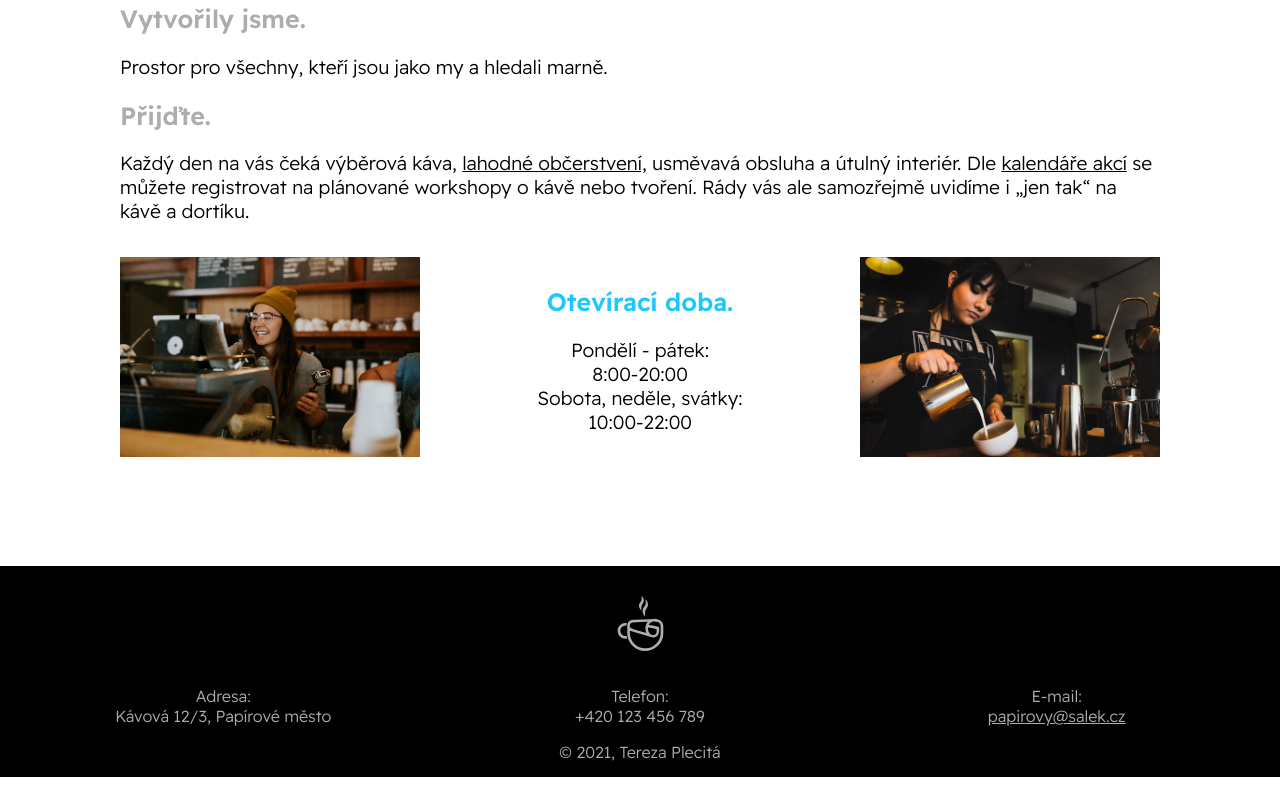
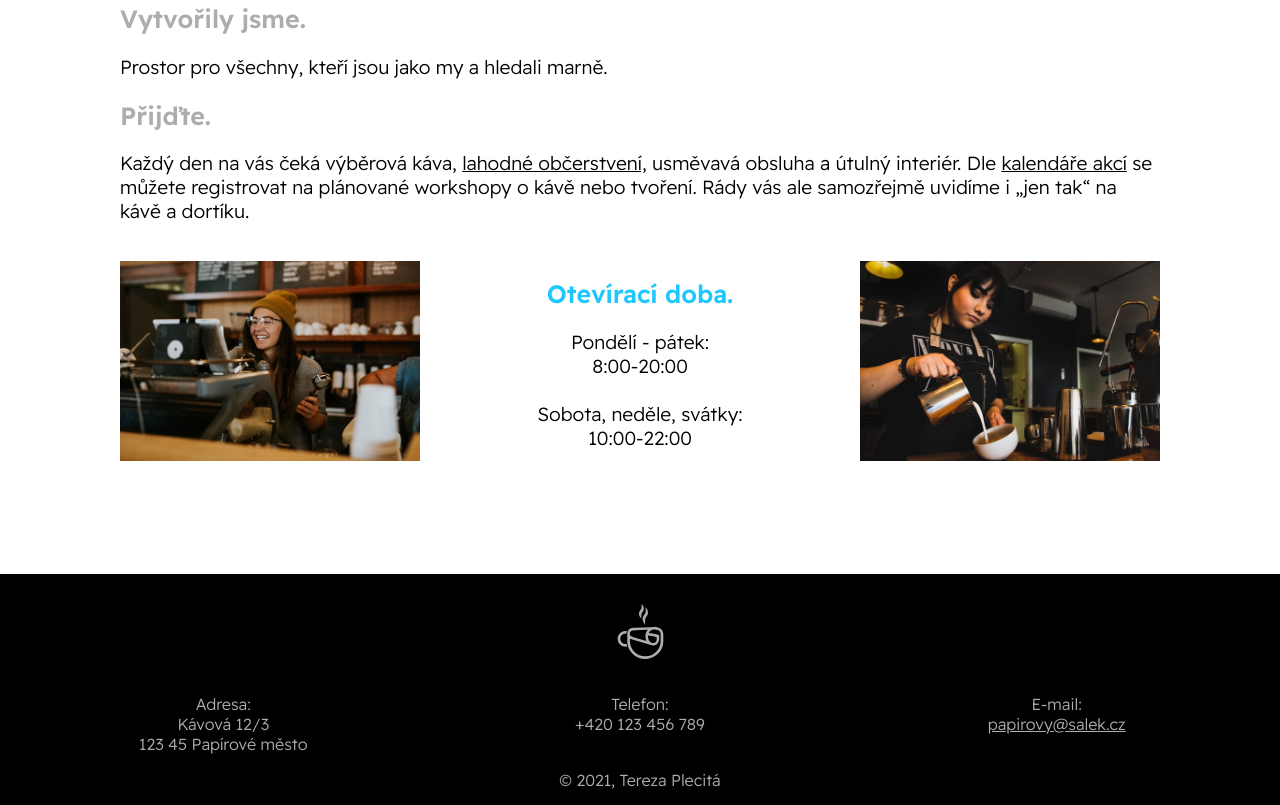
Before and after one commit to tbuchtova/zaverecny_projekt, an Eleventy site: page o_nas.html in a window 1280 px wide. Shown: the part 663-1468 px from the top of the page. Before the commit the page ends 1440 px from the top, so only its background shows below. Built offline with nearby package versions, Linux system fonts and the light colour scheme; Eleventy itself is replaced by a stand-in of ours; files that its build step writes are made by us from their sources.

Commit message:
uprava sablony

```diff
--- a/_includes/layouts/sablona_kavarna.njk
+++ b/_includes/layouts/sablona_kavarna.njk
@@ -40,7 +40,8 @@
             <div class="footer__grid--column">
                     <p class="footer__p">
                         <span class="footer__title">Adresa:</span><br>
-                        Kávová 12/3, Papírové město
+                        Kávová 12/3<br>
+                        123 45 Papírové město
                     </p>
                 </div>
             <div class="footer__grid--column">
--- a/scss/_basic.scss
+++ b/scss/_basic.scss
@@ -1,4 +1,5 @@
 @use 'colors';
+@import url('https://fonts.googleapis.com/css2?family=Readex+Pro:wght@300;600&display=swap');
 
 $rozestup: 15px;
 
@@ -44,3 +45,28 @@
 p a:hover {
     color: colors.$c-primary;
 }
+
+body {
+    margin: 0;
+    font-family: "Readex Pro";
+}
+
+.main {
+    padding: $rozestup;
+}
+
+section {
+    max-width: 1040px;
+    margin: 0 auto;
+    margin-bottom: 40px;
+    align-items: center;
+    text-align: center;
+
+    @media screen and (min-width: 800px) {
+        text-align: left;
+    }
+}
+
+.highlight {
+    color: colors.$c-primary;
+}
--- a/scss/_contact.scss
+++ b/scss/_contact.scss
@@ -48,7 +48,6 @@
 }
 
 @media screen and (min-width: 800px) {
-
 	.contact {
 		text-align: left;
 	}
--- a/scss/style.scss
+++ b/scss/style.scss
@@ -5,24 +5,10 @@
 @use 'header';
 @use 'calendar';
 @use 'contact';
-@import url('https://fonts.googleapis.com/css2?family=Readex+Pro:wght@300;600&display=swap');
 
 
-body {
-    margin: 0;
-    font-family: "Readex Pro";
-}
 
-.main {
-    padding: basic.$rozestup;
-}
 
-section {
-    max-width: 1040px;
-    margin: 0 auto;
-    margin-bottom: 40px;
-    align-items: center;
-    }
 
 .gallery--uvod {
     display: grid;
@@ -44,9 +30,7 @@
     grid-row-start: 2;
 }
 
-.highlight {
-    color: colors.$c-primary;
-}
+
 
 @media screen and (min-width: 800px) {
 
```
Also changed, not shown: index.html (+1 -2 lines), kontakt.html (+2 -2 lines), o_nas.html (+1 -0 lines), css/style.css, 1 other file.
